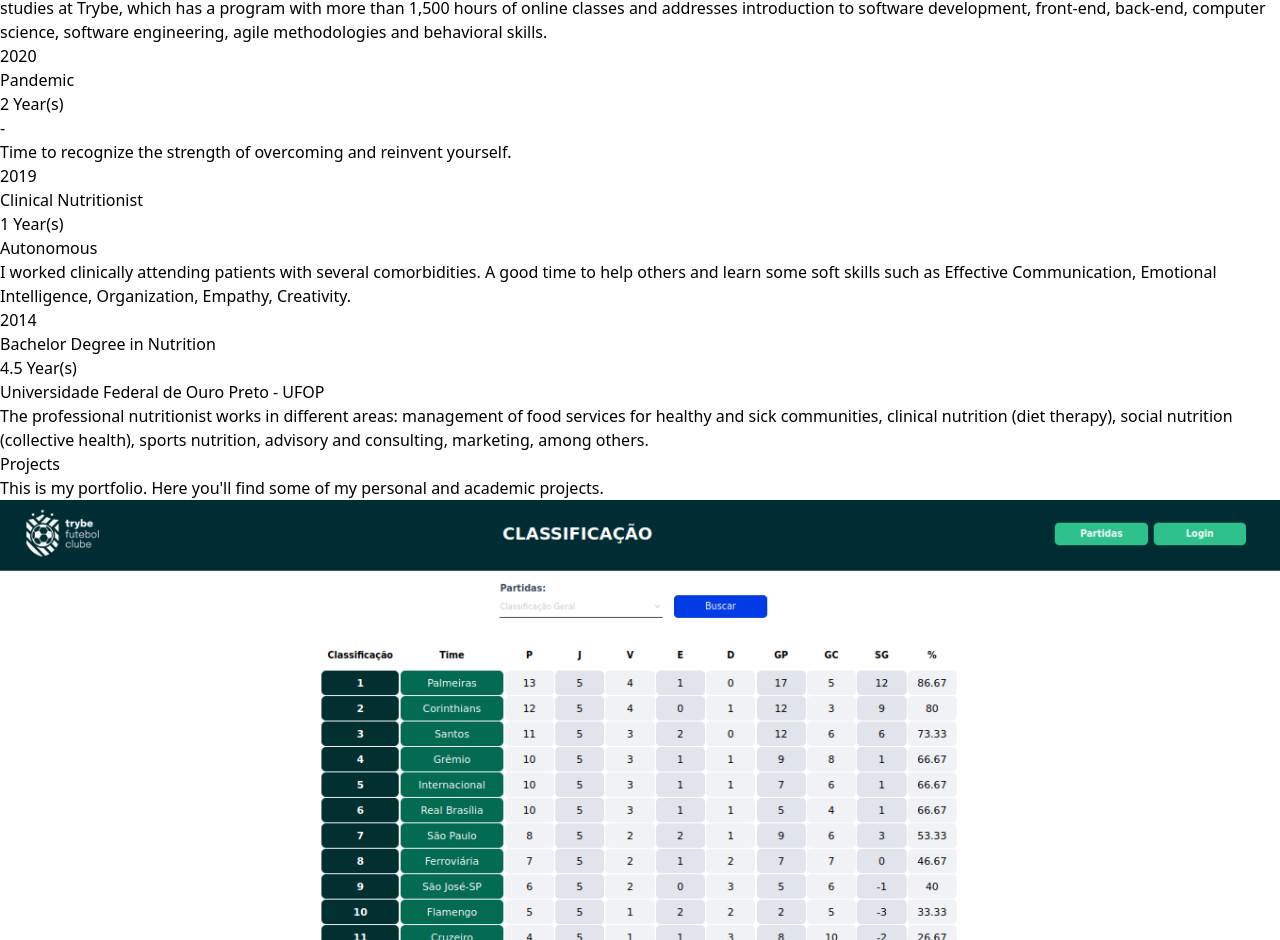
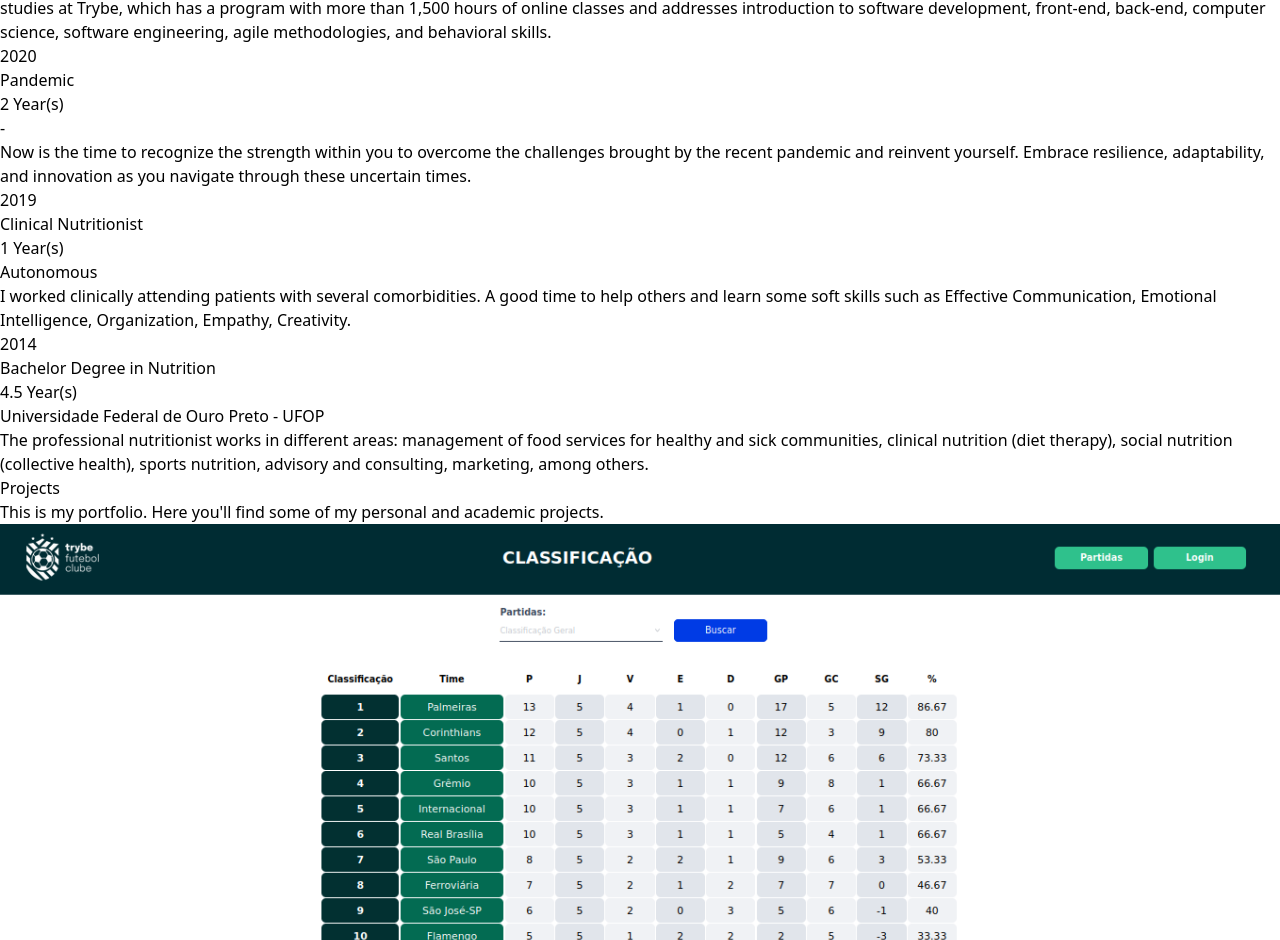
Before and after one commit to jonnoliveira/jonnoliveira.github.io, a React (Vite) app: page / in a window 1280 px wide. Shown: the part 10854-11794 px from the top of the page. Built offline with nearby package versions, Linux system fonts and the light colour scheme.

Commit message:
feat: Timeline grammar

```diff
--- a/src/data/timeData.js
+++ b/src/data/timeData.js
@@ -5,7 +5,7 @@ const timeData = [
     title: "Full stack web development student",
     duration: 1,
     instituition: "Trybe",
-    description: "I have always been passionate about technology and, due to the isolation caused by the pandemic, I had the opportunity to start my studies in the area. I started my studies at Trybe, which has a program with more than 1,500 hours of online classes and addresses introduction to software development, front-end, back-end, computer science, software engineering, agile methodologies and behavioral skills."
+    description: "I have always been passionate about technology and, due to the isolation caused by the pandemic, I had the opportunity to start my studies in the area. I started my studies at Trybe, which has a program with more than 1,500 hours of online classes and addresses introduction to software development, front-end, back-end, computer science, software engineering, agile methodologies, and behavioral skills."
   },
   {
     id: 2,
@@ -13,7 +13,7 @@ const timeData = [
     title: "Pandemic",
     duration: 2,
     instituition: "-",
-    description: "Time to recognize the strength of overcoming and reinvent yourself."
+    description: "Now is the time to recognize the strength within you to overcome the challenges brought by the recent pandemic and reinvent yourself. Embrace resilience, adaptability, and innovation as you navigate through these uncertain times."
   },
   {
     id: 1,
```
